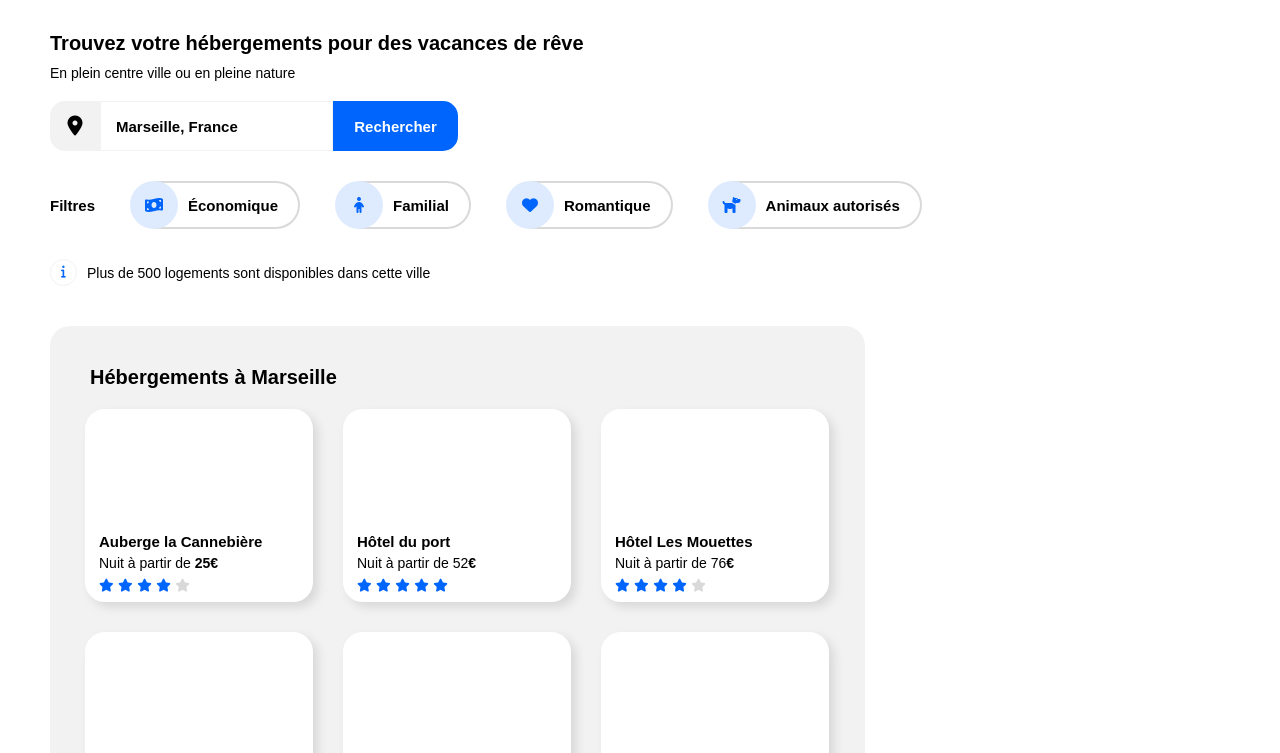
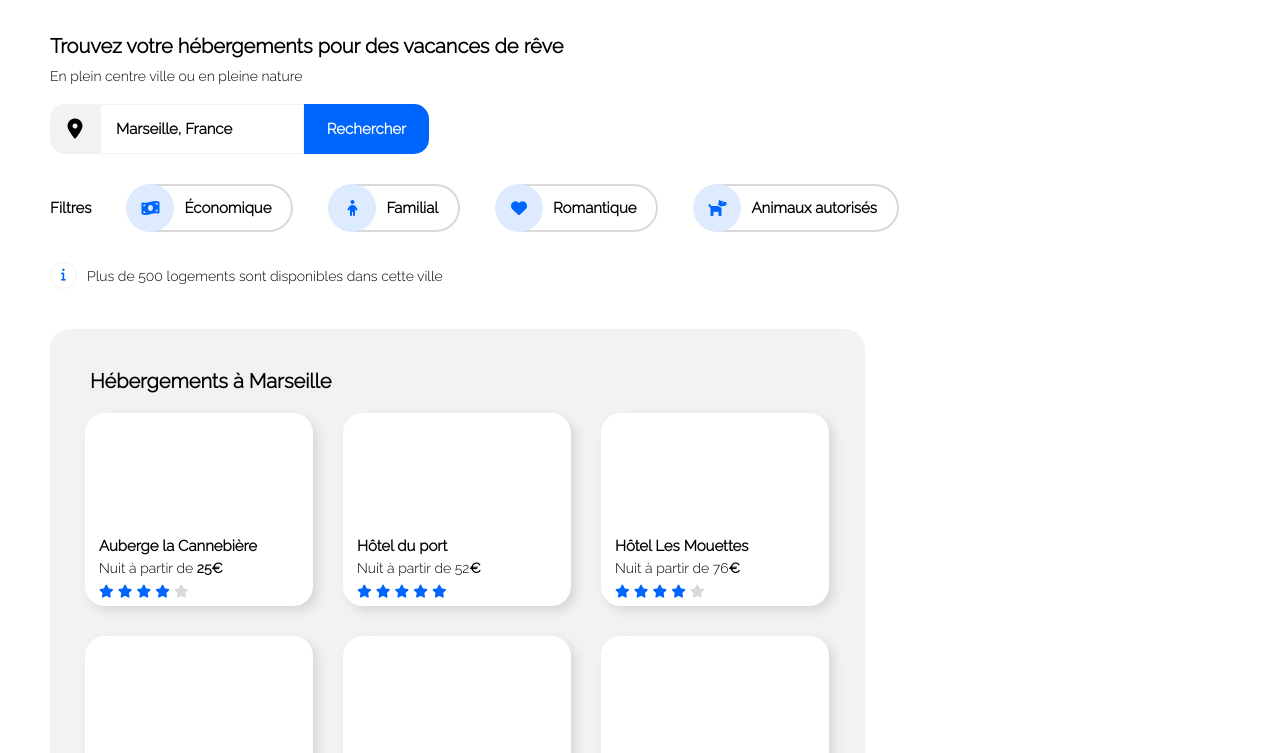
Before and after one commit to CyrilCdev/Projet2, a plain HTML site: page indexP.html in a window 1280 px wide. Shown: the part 89-842 px from the top of the page. Drawn offline with Linux system fonts and the light colour scheme.

Commit message:
ajout police raleway

```diff
--- a/indexP.html
+++ b/indexP.html
@@ -6,6 +6,10 @@
       <script src="https://kit.fontawesome.com/d5564f0369.js" crossorigin="anonymous"></script>
 
       <meta name="viewport" content="width=device-width, initial-scale=1.0"/>
+
+      <link rel="preconnect" href="https://fonts.googleapis.com">
+<link rel="preconnect" href="https://fonts.gstatic.com" crossorigin>
+<link href="https://fonts.googleapis.com/css2?family=Raleway:wght@300&display=swap" rel="stylesheet">
 
       <title>Reservia</title>
        </head>
@@ -238,7 +242,7 @@
                     </div>
                 </section>
 
-                <!--section of activities in Marseilles-->
+                <!--activités-->
 
 
                 <section class="activities">
@@ -283,9 +287,13 @@
                     </div>
                 </section>
             </main>
+
+
             <!--Footer-->
+
             <footer class="grey">
-                <!--column "A propos"-->
+                <!--"A propos"-->
+
                 <div class="column_footer">
                     <h3>A propos</h3>
                     <ul>
```
